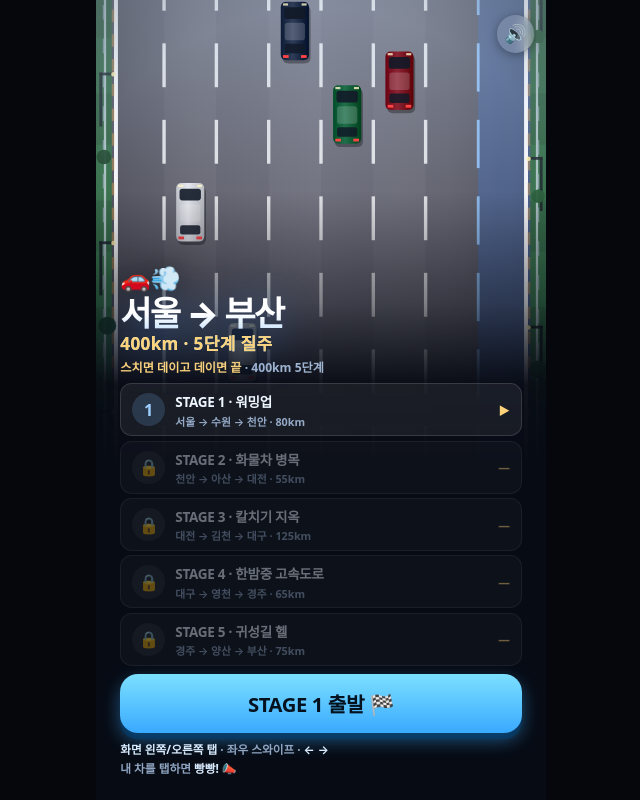
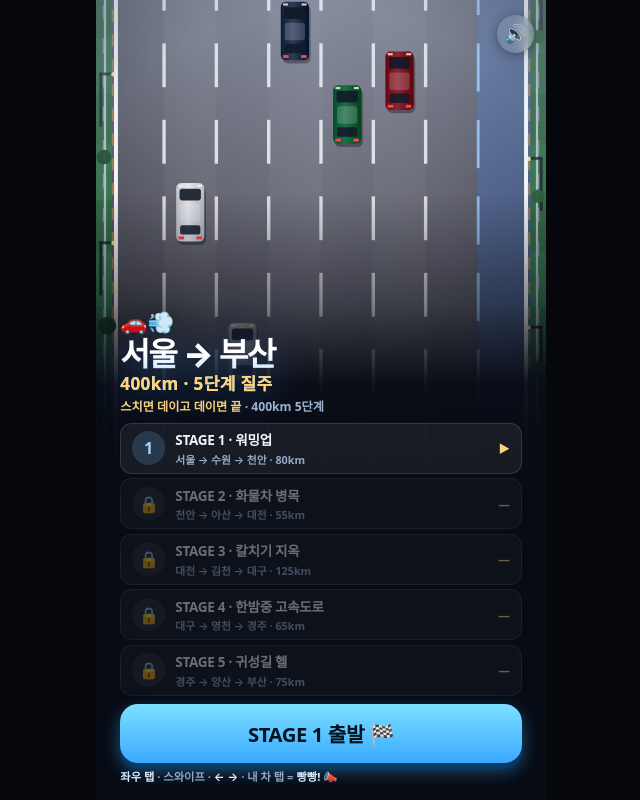
Before and after one commit to jh30042-spec/jh30042-spec.github.io, a plain HTML site: page busan/index.html in a window 1280 px wide. Shown: the whole page, without its empty margins (319-959 px from the left). Drawn offline with Linux system fonts and the light colour scheme; animation ran at ten frames a second.

Commit message:
서울→부산: 스테이지 선택 화면 하단 안내문 잘림 수정(높이 압축)

```diff
--- a/busan/index.html
+++ b/busan/index.html
@@ -141,8 +141,8 @@
   /* ---------- overlays ---------- */
   .overlay{
     position:absolute;inset:0;z-index:50;display:flex;flex-direction:column;justify-content:flex-end;
-    padding:calc(var(--u)*6) calc(var(--u)*5.4) calc(var(--u)*5);
-    padding-bottom:max(calc(var(--u)*5), env(safe-area-inset-bottom));
+    padding:calc(var(--u)*6) calc(var(--u)*5.4) calc(var(--u)*3.2);
+    padding-bottom:max(calc(var(--u)*3.2), env(safe-area-inset-bottom));
     background:linear-gradient(to bottom,rgba(6,9,18,0) 0%,rgba(6,9,18,0) 24%,rgba(6,9,18,.45) 38%,rgba(7,10,19,.96) 48%,#070b14 58%,#070b14 100%);
     transition:opacity .28s;
   }
@@ -151,9 +151,9 @@
   #title{justify-content:flex-start;overflow-y:auto;overscroll-behavior:contain}
   #title > *{flex:0 0 auto}
   #title::before{content:'';display:block;flex:1 1 0;min-height:0}
-  #title .tEmoji{font-size:calc(var(--u)*5.4);line-height:1;filter:drop-shadow(0 4px 16px rgba(0,0,0,.6))}
+  #title .tEmoji{font-size:calc(var(--u)*4.8);line-height:1;filter:drop-shadow(0 4px 16px rgba(0,0,0,.6))}
   #title h1{
-    margin:calc(var(--u)*1.2) 0 calc(var(--u)*.4);font-size:calc(var(--u)*7.6);font-weight:900;
+    margin:calc(var(--u)*1.0) 0 calc(var(--u)*.3);font-size:calc(var(--u)*7.2);font-weight:900;
     line-height:1.02;letter-spacing:-.055em;
     background:linear-gradient(180deg,#fff 30%,#8fc6ff);-webkit-background-clip:text;background-clip:text;color:transparent;
     filter:drop-shadow(0 4px 20px rgba(60,140,255,.45))
@@ -166,7 +166,7 @@
   .stageList{display:flex;flex-direction:column;gap:calc(var(--u)*1.0);width:100%;margin-bottom:calc(var(--u)*1.8)}
   .stageCard{
     display:flex;align-items:center;gap:calc(var(--u)*2.2);width:100%;text-align:left;
-    padding:calc(var(--u)*1.5) calc(var(--u)*2.4);border-radius:calc(var(--u)*2.6);
+    padding:calc(var(--u)*1.3) calc(var(--u)*2.4);border-radius:calc(var(--u)*2.6);
     border:1px solid rgba(255,255,255,.13);background:rgba(255,255,255,.065);
     color:#eef6ff;font-family:inherit;cursor:pointer;touch-action:manipulation;
   }
@@ -198,7 +198,7 @@
     background:rgba(255,255,255,.1);color:#e8f3ff;box-shadow:none;font-size:calc(var(--u)*3.4);
     padding:calc(var(--u)*3) calc(var(--u)*1.6);margin-top:calc(var(--u)*1.6);border-radius:calc(var(--u)*3)
   }
-  .tKeys{margin-top:calc(var(--u)*1.5);font-size:calc(var(--u)*2.6);color:#8fa5c2;line-height:1.6;font-weight:600}
+  .tKeys{margin-top:calc(var(--u)*1.2);font-size:calc(var(--u)*2.5);color:#8fa5c2;line-height:1.5;font-weight:600}
   .tKeys b{color:#d9ecff}
 
   /* ---------- end screen ---------- */
@@ -271,7 +271,7 @@
     <div class="tBest" id="tBest">최고 기록 0km <span>· 스치면 데이고 데이면 끝</span></div>
     <div class="stageList" id="stageList"></div>
     <button id="startBtn" class="cta">STAGE 1 출발 🏁</button>
-    <div class="tKeys"><b>화면 왼쪽/오른쪽 탭</b> · 좌우 스와이프 · <b>← →</b><br>내 차를 탭하면 <b>빵빵!</b> 📣</div>
+    <div class="tKeys"><b>좌우 탭</b> · 스와이프 · <b>← →</b> · 내 차 탭 = <b>빵빵!</b> 📣</div>
   </div>
 
   <div id="over" class="overlay hidden">
```
